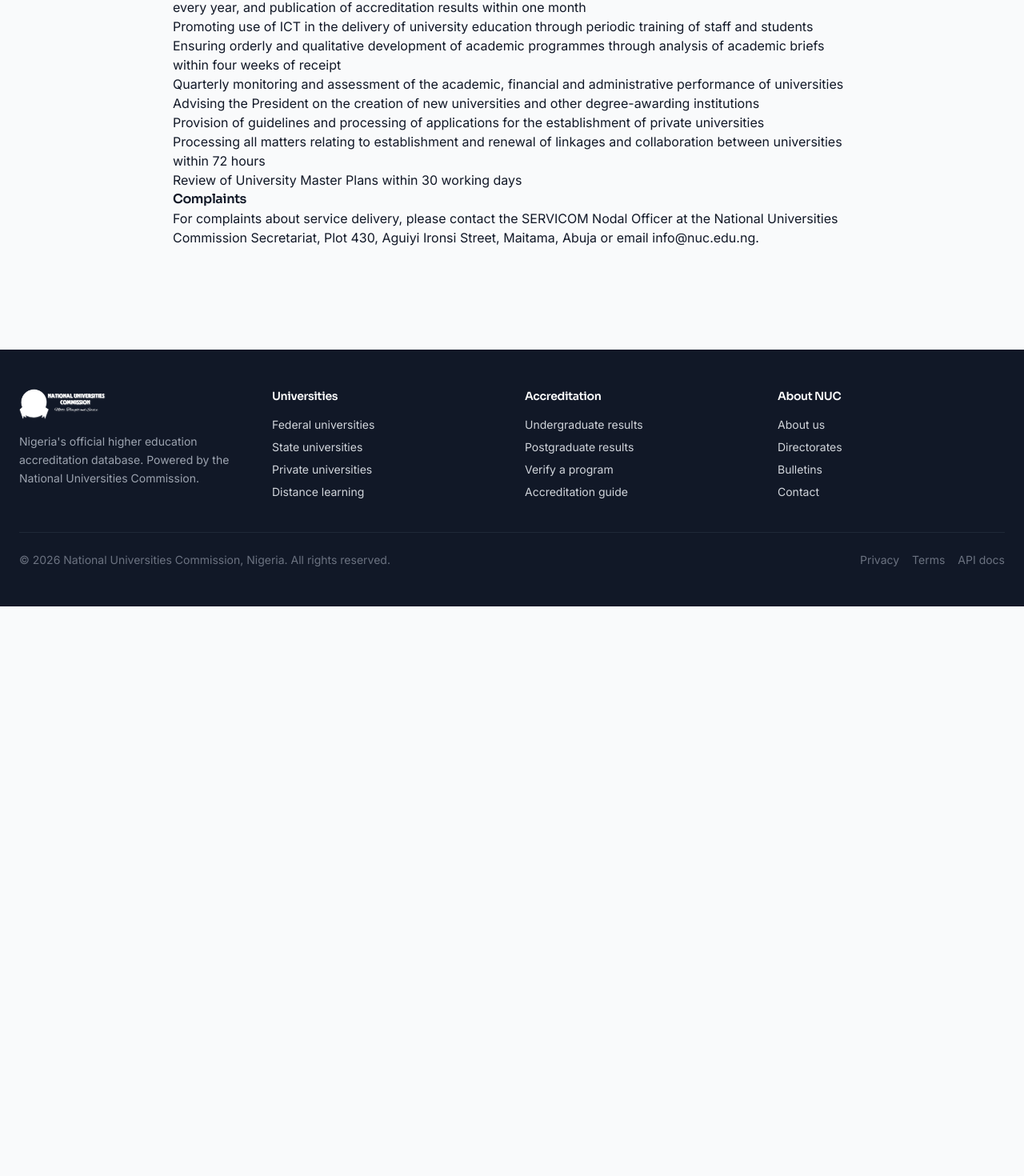
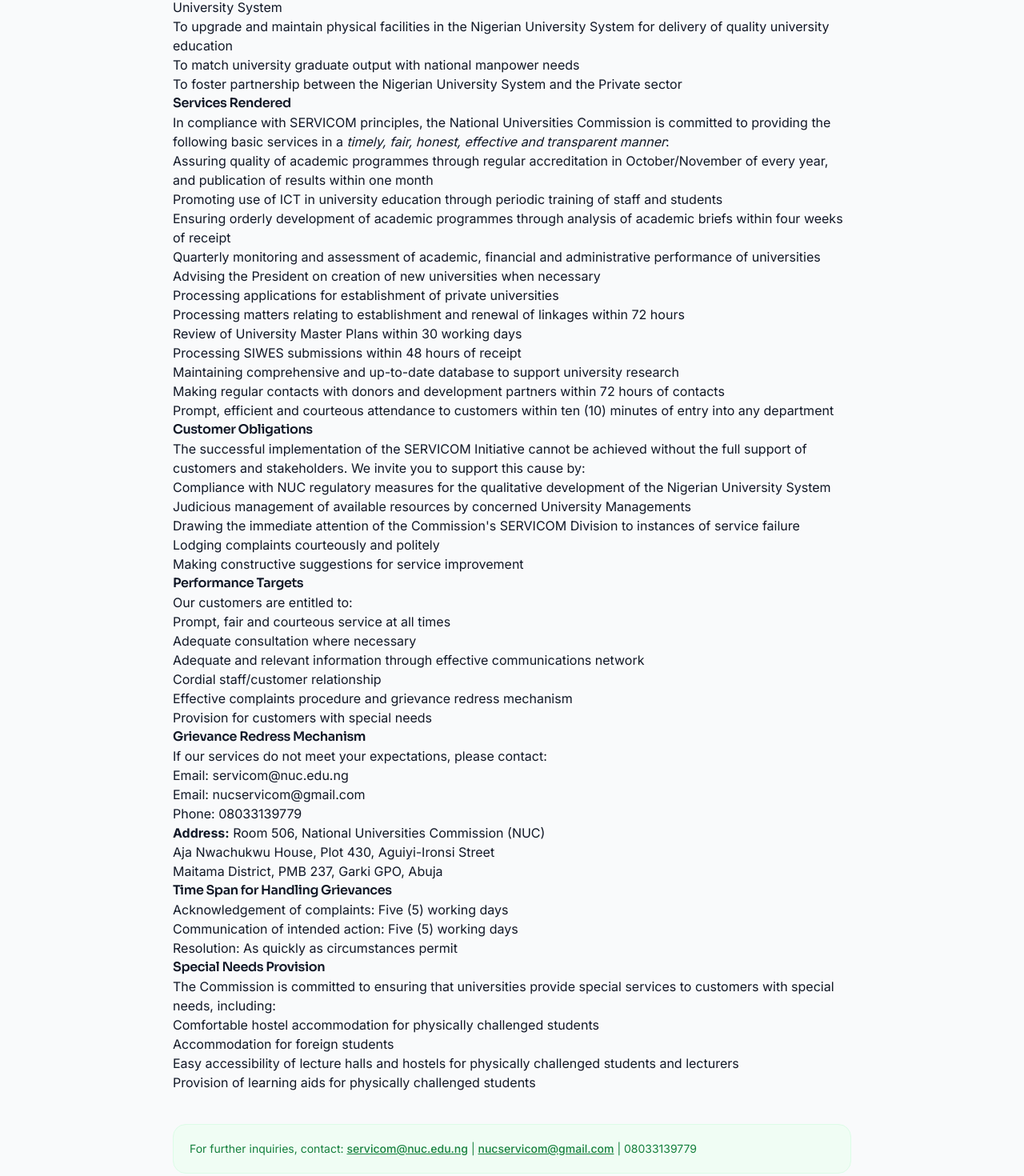
Before and after one commit to nuc-felamedia/nuc-platform, a Next.js app in the folder frontend/: page /servicom in a window 1280 px wide. Shown: the part 890-2360 px from the top of the page at 80% size. Before the commit the page ends 1648 px from the top, so only its background shows below. Built offline with nearby package versions, Linux system fonts and the light colour scheme; no server answers.

Commit message:
feat: full SERVICOM page with complete content

```diff
--- a/frontend/src/app/servicom/page.tsx
+++ b/frontend/src/app/servicom/page.tsx
@@ -11,15 +11,18 @@
           <Link href="/" className="hover:text-brand-600">Home</Link><span>›</span>
           <span className="text-gray-600">SERVICOM</span>
         </nav>
+
         <div className="mb-8">
           <div className="text-xs font-semibold text-brand-600 uppercase tracking-widest mb-3">Service Delivery</div>
           <h1 className="font-display text-3xl font-bold text-gray-900 mb-4">SERVICOM</h1>
           <p className="text-gray-500 leading-relaxed">Integrated Service Charter of the National Universities Commission (NUC)</p>
         </div>
+
         <div className="prose prose-gray max-w-none">
           <p>This is the integrated Service Charter of the National Universities Commission (NUC). It stipulates the services provided by the primary service windows at the Commission's Secretariat and the standard to which these services are performed within specified timeframes. It also informs our customers of the procedure for registering their complaints in the event of service failure, and expresses our commitment to regular performance review for the maintenance of high working standards and achievement of identified goals.</p>
+
           <h2>Mission</h2>
-          <p>To ensure the orderly development of a well coordinated and productive university system that will guarantee quality and relevant education for national development and global competitiveness.</p>
+          <p><em>To ensure the orderly development of a well coordinated and productive university system that will guarantee quality and relevant education for national development and global competitiveness.</em></p>
           <p>The Federal Ministry of Education has authorized the NUC to achieve its Mission statement through the delivery of the following mandates:</p>
           <ul>
             <li>Approval of courses and programmes</li>
@@ -28,22 +31,93 @@
             <li>Accreditation of Academic Programmes</li>
             <li>Provision of guidelines and processing of applications for the establishment of private universities</li>
           </ul>
+
           <h2>Vision</h2>
-          <p>To be a dynamic regulatory agency acting as a catalyst for positive change and innovation for the delivery of quality university education in Nigeria.</p>
+          <p><em>To be a dynamic regulatory agency acting as a catalyst for positive change and innovation for the delivery of quality university education in Nigeria.</em></p>
+
+          <h2>Strategic Goals</h2>
+          <ul>
+            <li>The attainment of stable and crisis-free University System</li>
+            <li>To work with Nigerian Universities to achieve full accreditation status for at least 80% of the academic programmes</li>
+            <li>To initiate and promote proficiency in the use of ICT for service delivery within the Commission and the Nigerian University System</li>
+            <li>To upgrade and maintain physical facilities in the Nigerian University System for delivery of quality university education</li>
+            <li>To match university graduate output with national manpower needs</li>
+            <li>To foster partnership between the Nigerian University System and the Private sector</li>
+          </ul>
+
           <h2>Services Rendered</h2>
-          <p>In compliance with SERVICOM principles, the National Universities Commission is committed to providing the following basic services to which its customers are entitled, in a timely, fair, honest, effective and transparent manner:</p>
+          <p>In compliance with SERVICOM principles, the National Universities Commission is committed to providing the following basic services in a <em>timely, fair, honest, effective and transparent manner</em>:</p>
           <ul>
-            <li>Assuring quality of academic programmes through regular conduct of accreditation in October/November of every year, and publication of accreditation results within one month</li>
-            <li>Promoting use of ICT in the delivery of university education through periodic training of staff and students</li>
-            <li>Ensuring orderly and qualitative development of academic programmes through analysis of academic briefs within four weeks of receipt</li>
-            <li>Quarterly monitoring and assessment of the academic, financial and administrative performance of universities</li>
-            <li>Advising the President on the creation of new universities and other degree-awarding institutions</li>
-            <li>Provision of guidelines and processing of applications for the establishment of private universities</li>
-            <li>Processing all matters relating to establishment and renewal of linkages and collaboration between universities within 72 hours</li>
+            <li>Assuring quality of academic programmes through regular accreditation in October/November of every year, and publication of results within one month</li>
+            <li>Promoting use of ICT in university education through periodic training of staff and students</li>
+            <li>Ensuring orderly development of academic programmes through analysis of academic briefs within four weeks of receipt</li>
+            <li>Quarterly monitoring and assessment of academic, financial and administrative performance of universities</li>
+            <li>Advising the President on creation of new universities when necessary</li>
+            <li>Processing applications for establishment of private universities</li>
+            <li>Processing matters relating to establishment and renewal of linkages within 72 hours</li>
             <li>Review of University Master Plans within 30 working days</li>
+            <li>Processing SIWES submissions within 48 hours of receipt</li>
+            <li>Maintaining comprehensive and up-to-date database to support university research</li>
+            <li>Making regular contacts with donors and development partners within 72 hours of contacts</li>
+            <li>Prompt, efficient and courteous attendance to customers within ten (10) minutes of entry into any department</li>
           </ul>
-          <h2>Complaints</h2>
-          <p>For complaints about service delivery, please contact the SERVICOM Nodal Officer at the National Universities Commission Secretariat, Plot 430, Aguiyi Ironsi Street, Maitama, Abuja or email <a href="mailto:info@nuc.edu.ng">info@nuc.edu.ng</a>.</p>
+
+          <h2>Customer Obligations</h2>
+          <p>The successful implementation of the SERVICOM Initiative cannot be achieved without the full support of customers and stakeholders. We invite you to support this cause by:</p>
+          <ul>
+            <li>Compliance with NUC regulatory measures for the qualitative development of the Nigerian University System</li>
+            <li>Judicious management of available resources by concerned University Managements</li>
+            <li>Drawing the immediate attention of the Commission's SERVICOM Division to instances of service failure</li>
+            <li>Lodging complaints courteously and politely</li>
+            <li>Making constructive suggestions for service improvement</li>
+          </ul>
+
+          <h2>Performance Targets</h2>
+          <p>Our customers are entitled to:</p>
+          <ul>
+            <li>Prompt, fair and courteous service at all times</li>
+            <li>Adequate consultation where necessary</li>
+            <li>Adequate and relevant information through effective communications network</li>
+            <li>Cordial staff/customer relationship</li>
+            <li>Effective complaints procedure and grievance redress mechanism</li>
+            <li>Provision for customers with special needs</li>
+          </ul>
+
+          <h2>Grievance Redress Mechanism</h2>
+          <p>If our services do not meet your expectations, please contact:</p>
+          <ul>
+            <li>Email: <a href="mailto:servicom@nuc.edu.ng">servicom@nuc.edu.ng</a></li>
+            <li>Email: <a href="mailto:nucservicom@gmail.com">nucservicom@gmail.com</a></li>
+            <li>Phone: 08033139779</li>
+          </ul>
+          <p>
+            <strong>Address:</strong> Room 506, National Universities Commission (NUC)<br />
+            Aja Nwachukwu House, Plot 430, Aguiyi-Ironsi Street<br />
+            Maitama District, PMB 237, Garki GPO, Abuja
+          </p>
+
+          <h3>Time Span for Handling Grievances</h3>
+          <ul>
+            <li>Acknowledgement of complaints: Five (5) working days</li>
+            <li>Communication of intended action: Five (5) working days</li>
+            <li>Resolution: As quickly as circumstances permit</li>
+          </ul>
+
+          <h2>Special Needs Provision</h2>
+          <p>The Commission is committed to ensuring that universities provide special services to customers with special needs, including:</p>
+          <ul>
+            <li>Comfortable hostel accommodation for physically challenged students</li>
+            <li>Accommodation for foreign students</li>
+            <li>Easy accessibility of lecture halls and hostels for physically challenged students and lecturers</li>
+            <li>Provision of learning aids for physically challenged students</li>
+          </ul>
+        </div>
+
+        <div className="mt-10 p-5 bg-brand-50 rounded-2xl border border-brand-100 text-sm text-brand-700">
+          For further inquiries, contact:{' '}
+          <a href="mailto:servicom@nuc.edu.ng" className="font-medium underline">servicom@nuc.edu.ng</a>{' '}|{' '}
+          <a href="mailto:nucservicom@gmail.com" className="font-medium underline">nucservicom@gmail.com</a>{' '}|{' '}
+          08033139779
         </div>
       </div>
     </PublicLayout>
```
